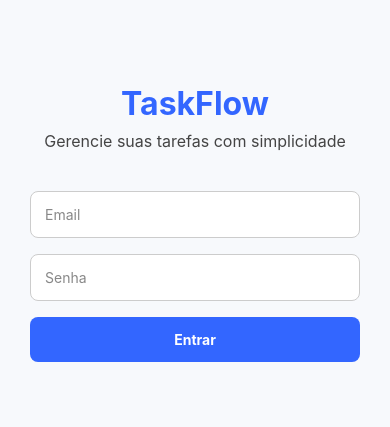
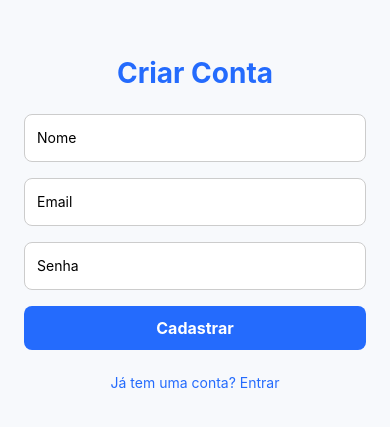
Before and after one commit to feDaher/projetoFinalT10, a React Native app: screen /Signup in a window 390 px wide. Shown: the part 199-626 px from the top of the page. Built offline with nearby package versions, Linux system fonts and the light colour scheme.

Commit message:
add signup screen e conexao com back

```diff
--- a/src/routes/index.tsx
+++ b/src/routes/index.tsx
@@ -2,9 +2,11 @@ import React, { useContext } from 'react';
 import { createNativeStackNavigator } from '@react-navigation/native-stack';
 import Login from '../screens/Login';
 import Home from '../screens/Home';
+import Signup from '../screens/Signup';
 import { AuthContext } from '../context/AuthContext';
+import { RootStackParamList } from '../types/navigation';
 
-const Stack = createNativeStackNavigator();
+const Stack = createNativeStackNavigator<RootStackParamList>();
 
 const Routes: React.FC = () => {
   const { isAuthenticated } = useContext(AuthContext);
@@ -14,7 +16,10 @@ const Routes: React.FC = () => {
       {isAuthenticated ? (
         <Stack.Screen name="Home" component={Home} options={{ headerShown: false }} />
       ) : (
-        <Stack.Screen name="Login" component={Login} options={{ headerShown: false }} />
+        <>
+          <Stack.Screen name="Login" component={Login} options={{ headerShown: false }} />
+          <Stack.Screen name="Signup" component={Signup} options={{ headerShown: false }} />
+        </>
       )}
     </Stack.Navigator>
   )
--- a/src/screens/Login.tsx
+++ b/src/screens/Login.tsx
@@ -11,10 +11,14 @@ import {
 } from 'react-native';
 import { AuthContext } from '../context/AuthContext';
 import { login } from '../services/auth';
+import { useNavigation } from '@react-navigation/native';
+import { NativeStackNavigationProp } from '@react-navigation/native-stack';
+import { RootStackParamList } from '../types/navigation';
 
 const Login: React.FC = () => {
   const [email, setEmail] = useState<string>('');
   const [password, setPassword] = useState<string>('');
+  const navigation = useNavigation<NativeStackNavigationProp<RootStackParamList>>();
   const { authLogin } = useContext(AuthContext);
 
   const handleLogin = async () => {
@@ -65,7 +69,10 @@ const Login: React.FC = () => {
           <Text style={styles.buttonText}>Entrar</Text>
         </TouchableOpacity>
 
-        {/* <Text style={styles.hint}>Use: admin@taskflow.com / 123456</Text> */}
+        <TouchableOpacity onPress={() => navigation.navigate('Signup')}>
+          <Text style={styles.link}>Não tem conta? Cadastre-se</Text>
+        </TouchableOpacity>
+
       </View>
     </KeyboardAvoidingView>
   );
@@ -111,12 +118,11 @@ const styles = StyleSheet.create({
     color: '#fff',
     fontWeight: 'bold'
   },
-  hint: {
-    marginTop: 12,
+  link: {
     textAlign: 'center',
-    color: '#999',
-    fontSize: 12
-  }
+    color: '#246bfd',
+    marginTop: 20,
+  },
 });
 
 export default Login;
--- /dev/null
+++ b/src/screens/Signup.tsx
@@ -0,0 +1,99 @@
+// SignupScreen.tsx
+import React, { useState } from 'react';
+import { View, Text, TextInput, TouchableOpacity, StyleSheet, Alert } from 'react-native';
+import { signup } from '../services/signup';
+
+export default function SignupScreen({ navigation }: any) {
+  const [name, setName] = useState('');
+  const [email, setEmail] = useState('');
+  const [password, setPassword] = useState('');
+
+  async function handleSignup() {
+    try {
+      await signup(name, email, password);
+      Alert.alert('Cadastro realizado com sucesso');
+      navigation.navigate('Login');
+    } catch (error) {
+      Alert.alert('Erro ao cadastrar', 'Verifique os dados e tente novamente.');
+    }
+  }
+
+  return (
+    <View style={styles.container}>
+      <Text style={styles.title}>Criar Conta</Text>
+
+      <TextInput
+        style={styles.input}
+        placeholder="Nome"
+        value={name}
+        onChangeText={setName}
+      />
+
+      <TextInput
+        style={styles.input}
+        placeholder="Email"
+        value={email}
+        onChangeText={setEmail}
+        autoCapitalize="none"
+      />
+
+      <TextInput
+        style={styles.input}
+        placeholder="Senha"
+        secureTextEntry
+        value={password}
+        onChangeText={setPassword}
+      />
+
+      <TouchableOpacity style={styles.button} onPress={handleSignup}>
+        <Text style={styles.buttonText}>Cadastrar</Text>
+      </TouchableOpacity>
+
+      <TouchableOpacity onPress={() => navigation.navigate('Login')}>
+        <Text style={styles.link}>Já tem uma conta? Entrar</Text>
+      </TouchableOpacity>
+    </View>
+  );
+}
+
+const styles = StyleSheet.create({
+  container: {
+    flex: 1,
+    justifyContent: 'center',
+    padding: 24,
+    backgroundColor: '#f7f9fc',
+  },
+  title: {
+    fontSize: 28,
+    fontWeight: 'bold',
+    color: '#246bfd',
+    marginBottom: 24,
+    textAlign: 'center',
+  },
+  input: {
+    height: 48,
+    borderWidth: 1,
+    borderColor: '#ccc',
+    borderRadius: 8,
+    marginBottom: 16,
+    paddingHorizontal: 12,
+    backgroundColor: '#fff',
+  },
+  button: {
+    backgroundColor: '#246bfd',
+    paddingVertical: 12,
+    borderRadius: 8,
+    marginBottom: 12,
+  },
+  buttonText: {
+    color: '#fff',
+    textAlign: 'center',
+    fontWeight: 'bold',
+    fontSize: 16,
+  },
+  link: {
+    textAlign: 'center',
+    color: '#246bfd',
+    marginTop: 12,
+  },
+});
--- /dev/null
+++ b/src/services/signup.ts
@@ -0,0 +1,6 @@
+import api from "./api";
+
+export async function signup(name: string, email: string, password: string) {
+  const response = await api.post(`/users`, { name, email, password });
+  return response.data;
+}
--- /dev/null
+++ b/src/types/navigation.ts
@@ -0,0 +1,5 @@
+export type RootStackParamList = {
+  Login: undefined;
+  Signup: undefined;
+  Home: undefined;
+};
```
